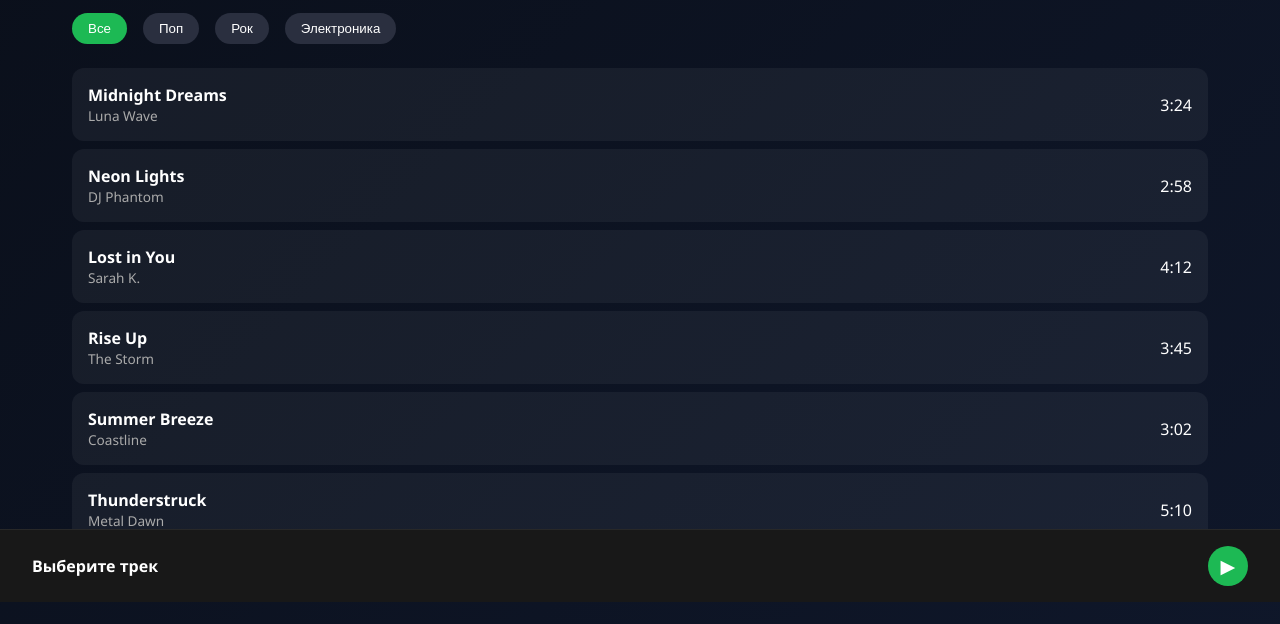
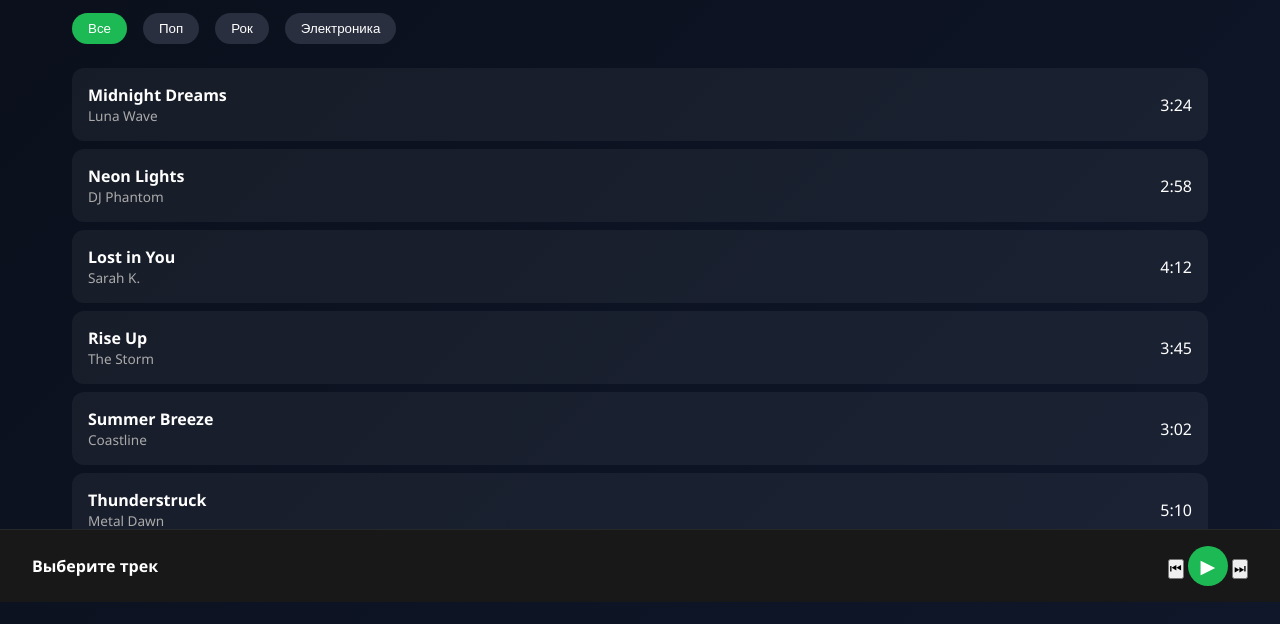
Before and after one commit to InoAgent777/52Ngg, a plain HTML site: page library.html in a window 1280 px wide. Shown: the part 198-822 px from the top of the page. Drawn offline with Linux system fonts and the light colour scheme.

Commit message:
Update library.html

```diff
--- a/library.html
+++ b/library.html
@@ -38,7 +38,9 @@
             <span id="currentArtist"></span>
         </div>
         <div class="player-controls">
+            <button id="prevBtn">⏮</button>
             <button id="playBtn">▶</button>
+            <button id="nextBtn">⏭</button>
         </div>
     </div>
 
```
